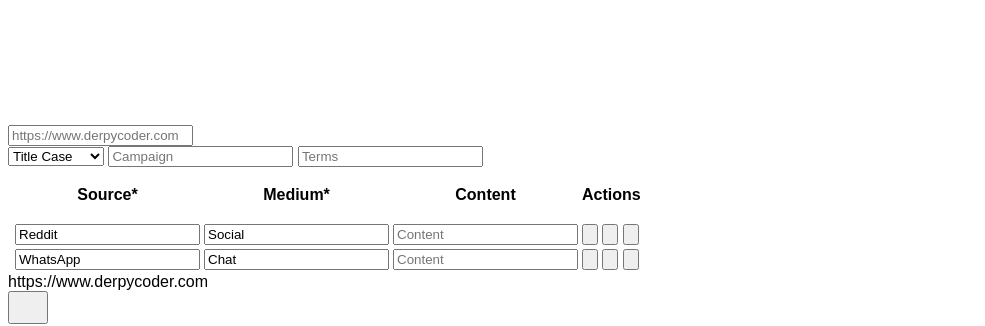
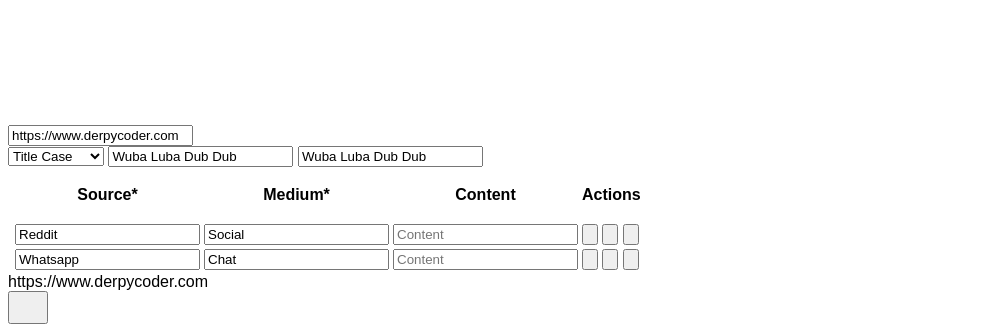
Before and after one commit to derpycoder/derpy-utm-builder, a Svelte app: page / in a window 1280 px wide. Shown: the part 1223-1549 px from the top of the page, without its empty margins (0-985 px from the left). Built offline with nearby package versions, Linux system fonts and the light colour scheme; a small style sheet from the web is missing.

Commit message:
Title Case Formatting Added

```diff
--- a/src/App.svelte
+++ b/src/App.svelte
@@ -10,13 +10,36 @@
     ];
 
     const formatters = {
-        "Title Case": () => { },
-        "Capital case": () => { },
-        "kebab-case": () => { },
-        "plus+case": () => { },
-        "snake_case": () => { },
-        "camelCase": () => { },
-        "PascalCase": () => { },
+        "Title Case": (val) => {
+            if(!val) {
+                return "";
+            }
+            const titleCase = val.toLowerCase()
+                .split(' ')
+                .map((word) => {
+                    return word.replace(word[0], word[0] && word[0].toUpperCase());
+                });
+
+            return titleCase.join(' ');
+        },
+        "Capital case": (val) => {
+            return val.toUpperCase();
+        },
+        "kebab-case": (val) => {
+            return val.toUpperCase();
+        },
+        "plus+case": (val) => {
+            return val.toUpperCase();
+        },
+        "snake_case": (val) => {
+            return val.toUpperCase();
+        },
+        "camelCase": (val) => {
+            return val.toUpperCase();
+        },
+        "PascalCase": (val) => {
+            return val.toUpperCase();
+        },
     };
 
     const sources = [
@@ -37,6 +60,13 @@
         "Direct",
         "Indirect"
     ];
+
+    let config = {
+        url: "https://www.derpycoder.com",
+        format: "Title Case",
+        campaign: "Wuba Luba Dub Dub",
+        terms: "Wuba Luba Dub Dub",
+    };
 
     let utmParams = [
         {
@@ -78,6 +108,27 @@
             ...tmp,
         ];
     };
+
+    $: {
+        const format = formatters[config.format];
+        const { campaign, terms } = config;
+
+        config = {
+            ...config,
+            campaign: format(campaign),
+            terms: format(terms),
+        };
+
+        const tmp = utmParams.map(({source, medium, content}) => {
+            return {
+                source: format(source),
+                medium: format(medium),
+                content: format(content),
+            };
+        });
+
+        utmParams = tmp;
+    };
 </script>
 
 <a target="_blank" rel="noopener" href="https://github.com/abhijit-kar/snowtail"
@@ -107,22 +158,22 @@
                 <div class="flex w-full rounded-md shadow-sm">
                     <input name="url"
                         class="flex-1 block w-full px-4 py-2 border border-gray-300 rounded-none outline-none focus:ring-1 focus:ring-indigo-500 focus:border-indigo-500 rounded-r-md sm:text-sm"
-                        placeholder="https://www.derpycoder.com">
+                        bind:value={config.url} placeholder="https://www.derpycoder.com">
                 </div>
             </div>
             <div class="grid grid-cols-3 gap-4">
                 <select id="country" name="country" autocomplete="country"
-                    class="block px-3 py-2 text-right bg-white border border-gray-300 rounded-md shadow-sm outline-none appearance-none focus:ring-1 focus:outline-none focus:ring-indigo-500 focus:border-indigo-500 sm:text-sm">
+                    bind:value={config.format} class="block px-3 py-2 text-right bg-white border border-gray-300 rounded-md shadow-sm outline-none appearance-none focus:ring-1 focus:outline-none focus:ring-indigo-500 focus:border-indigo-500 sm:text-sm">
                     {#each formatOptions as option}
                     <option>{option}</option>
                     {/each}
                 </select>
                 <input name="campaign"
                     class="px-4 py-2 border border-gray-300 rounded-none rounded-md outline-none focus:ring-1 focus:ring-indigo-500 focus:border-indigo-500 sm:text-sm"
-                    placeholder="Campaign">
+                    bind:value={config.campaign} placeholder="Campaign">
                 <input name="terms"
                     class="px-4 py-2 border border-gray-300 rounded-none rounded-md outline-none focus:ring-1 focus:ring-indigo-500 focus:border-indigo-500 sm:text-sm"
-                    placeholder="Terms">
+                    bind:value={config.terms} placeholder="Terms">
             </div>
         </div>
     </section>
```
